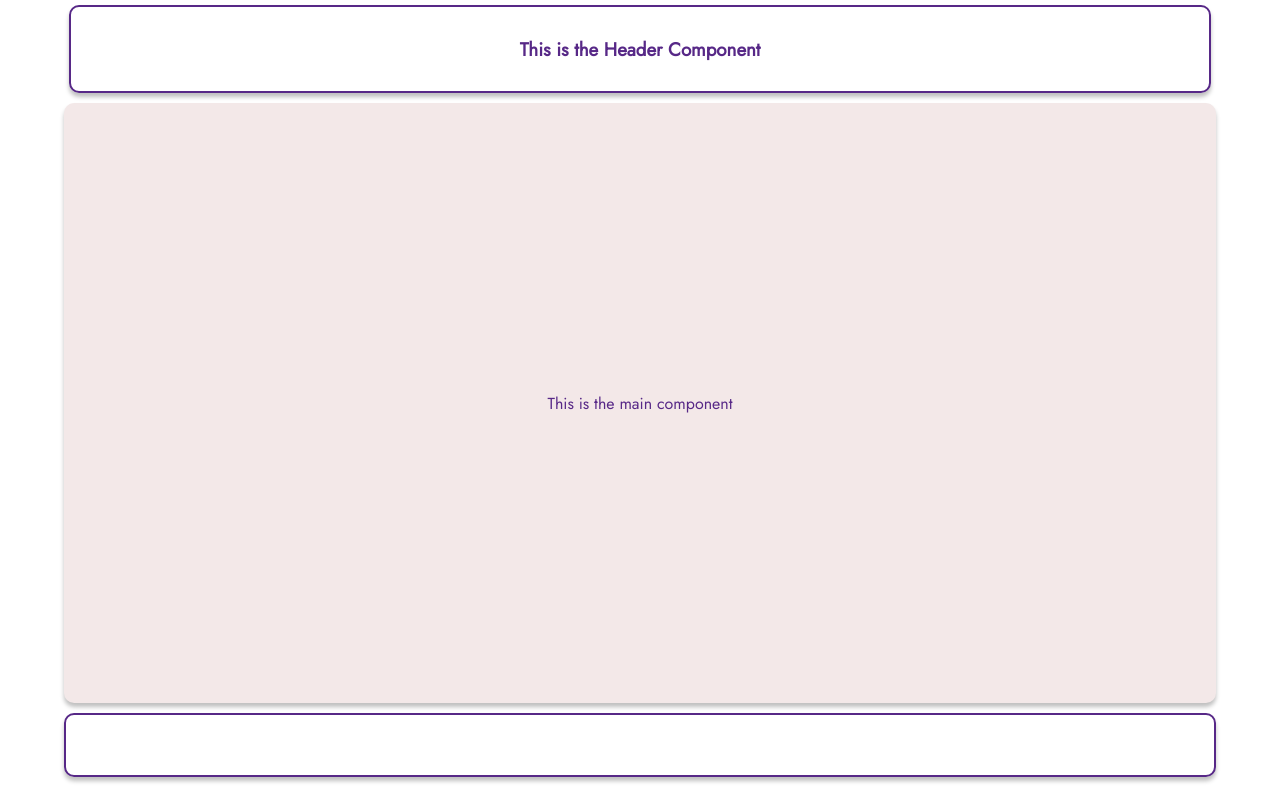
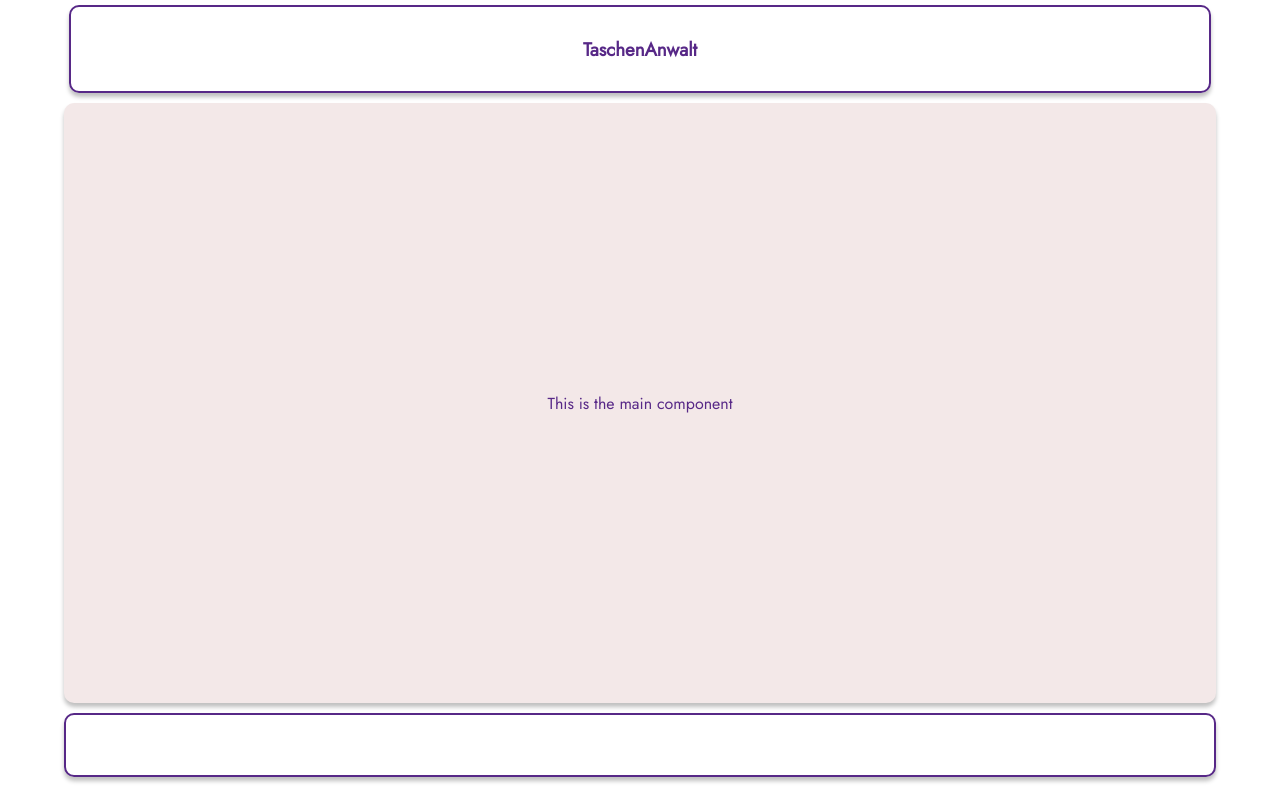
Before and after one commit to actyralf/test-lottie, a Next.js app: page / in a window 1280 px wide. Built offline with nearby package versions, Linux system fonts and the light colour scheme; some icons are missing.

Commit message:
added animation container stylings

```diff
--- a/components/Header.js
+++ b/components/Header.js
@@ -16,21 +16,25 @@ export function Header() {
             autoplay: true,
             animationData: require("../public/HeaderAnimation")
         })
-    }, []) */
-
+    }, [])
+ */
 
 
 
   return (
   <StyledHeader>
-    <h3>This is the Header Component</h3>
- {/*    <section className="container" ref={container}></section> */}
+    <h3>Taschen</h3>
+{/*     <AnimationContainer ref={container}></AnimationContainer> */}
+    <h3>Anwalt</h3>
     </StyledHeader>
 
   )
 }
-
-
+/*
+const AnimationContainer = styled.section`
+width: 70px;
+height: 100px;
+`; */
 
 const StyledHeader = styled.div`
 display: flex;
```
